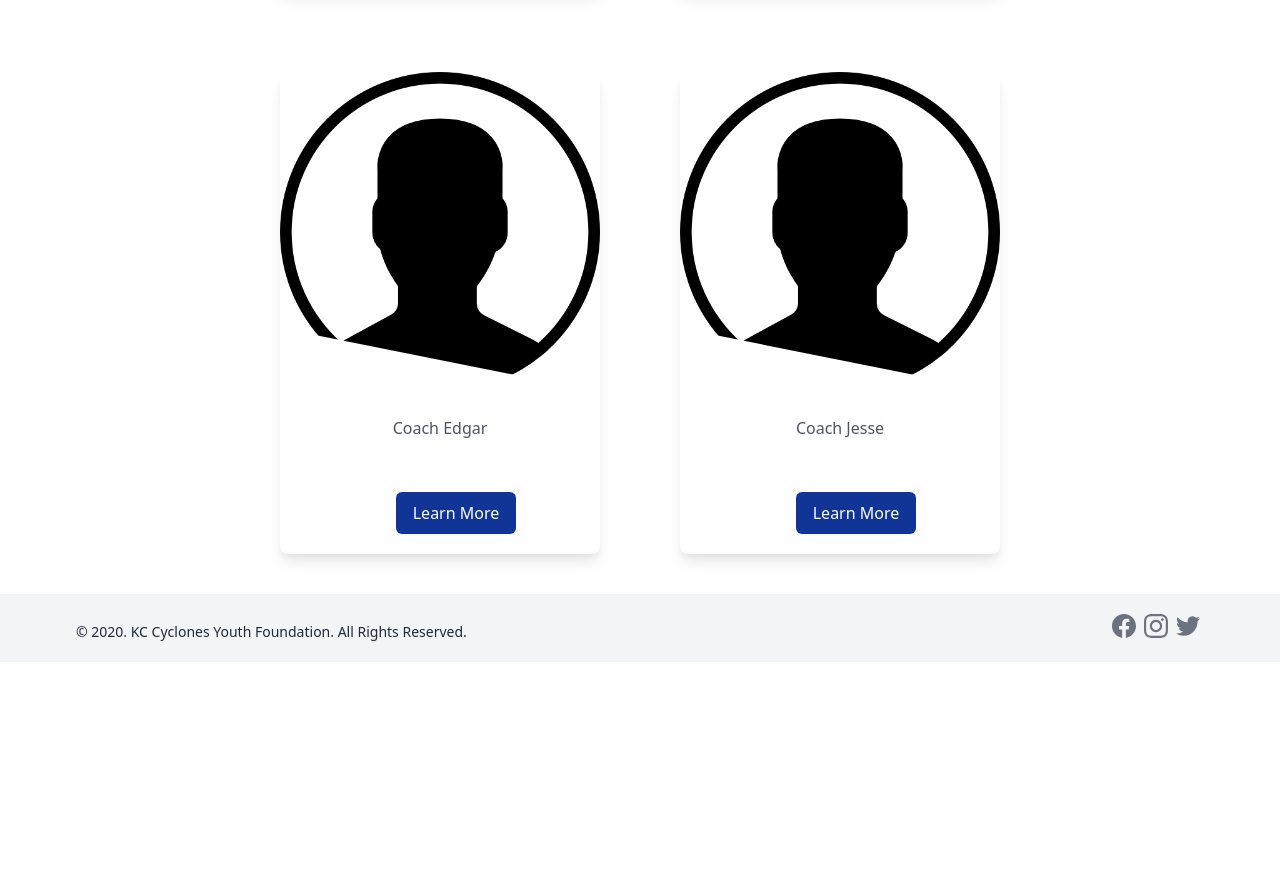
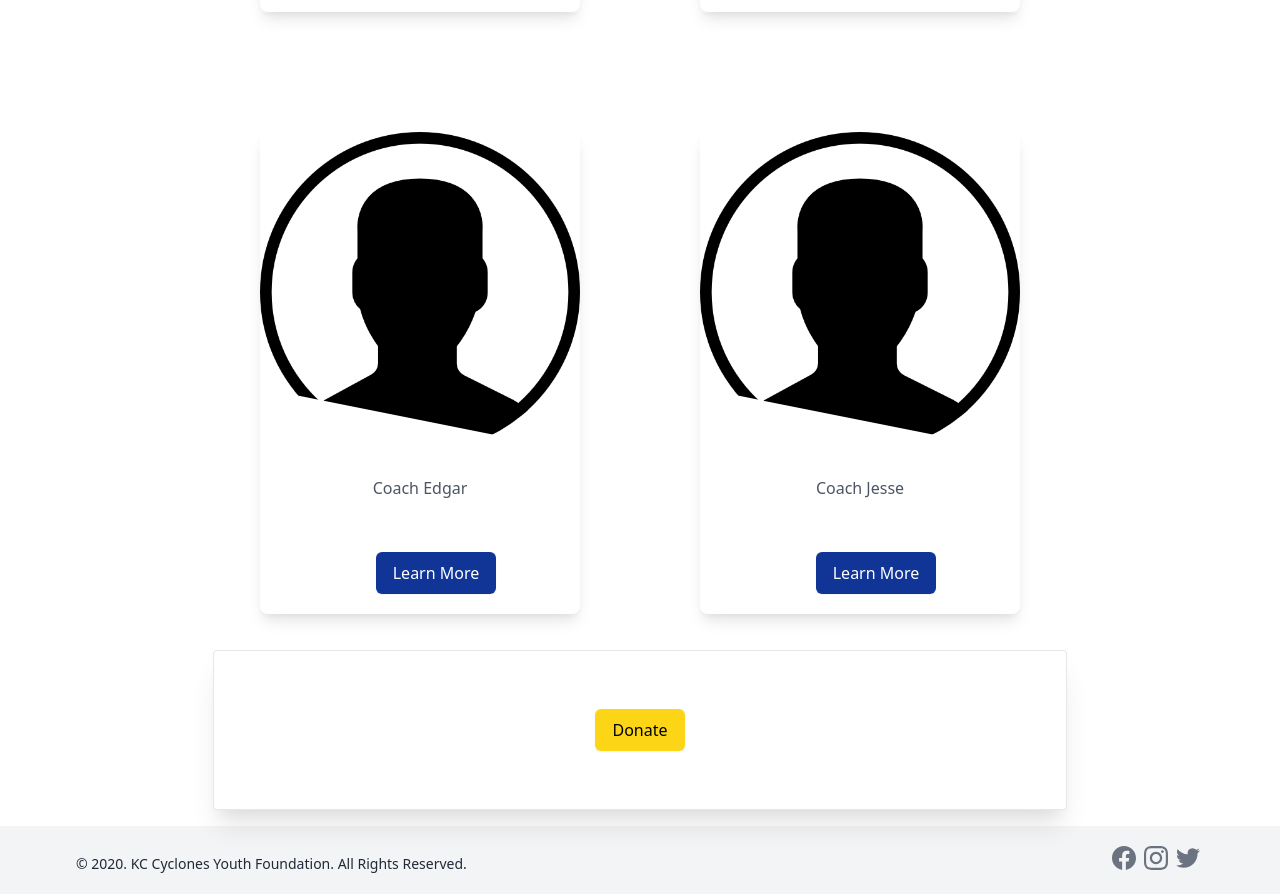
Before and after one commit to edgares7/kccyclonesyouth, a Vue app: page /coaches in a window 1280 px wide. Shown: the part 940-1834 px from the top of the page. Before the commit the page ends 1602 px from the top, so only its background shows below. Built offline with nearby package versions, Linux system fonts and the light colour scheme.

Commit message:
added donate component, and fixed carousel bug

```diff
--- a/src/assets/scss/_global.scss
+++ b/src/assets/scss/_global.scss
@@ -0,0 +1,12 @@
+.VueCarousel-slide-adjustableHeight {
+  display: block !important;
+}
+.VueCarousel-inner {
+  align-items: flex-start !important;
+}
+
+.VueCarousel-slide {
+  visibility: visible;
+  flex-basis: 100%!important;
+  width: 100%;
+}
--- a/src/components/Card.vue
+++ b/src/components/Card.vue
@@ -1,5 +1,5 @@
 <template>
-  <div class="">
+  <div class="m-5">
     <div class="w-80 rounded-lg overflow-hidden shadow-lg bg-white">
       <div
         class="relative z-10"
--- /dev/null
+++ b/src/components/Donate.vue
@@ -0,0 +1,27 @@
+<template>
+  <div class="w-2/3 h-40 bg-white flex items-center justify-center my-4 border rounded shadow-xl">
+    <a
+      href="https://www.gofundme.com/f/refugee-soccer-transport-amp-expansion?fbclid=IwAR0cQT7eLFc5sa2-ivFL-nyM_tWYjdQ7cYv5T698XIgnq-LCXvOF7rNQ1vk"
+      target="_blank"
+      class="whitespace-nowrap px-4 py-2 border border-transparent rounded-md shadow-sm text-base font-medium text-white donate"
+    >
+      Donate
+    </a>
+  </div>
+</template>
+
+<script>
+export default {
+  name: "Donate"
+};
+</script>
+
+<style lang="scss" scoped>
+.donate {
+  background-color: #FBD516;
+  color: #000000;
+  &:hover {
+    background-color: rgba($color: #FBD516, $alpha: 0.9);
+  }
+}
+</style>
--- a/src/components/Hero.vue
+++ b/src/components/Hero.vue
@@ -52,8 +52,9 @@
             >
               <div class="rounded-md shadow">
                 <a
-                  href="#"
+                  href="https://www.gofundme.com/f/refugee-soccer-transport-amp-expansion?fbclid=IwAR0cQT7eLFc5sa2-ivFL-nyM_tWYjdQ7cYv5T698XIgnq-LCXvOF7rNQ1vk"
                   class="w-full flex items-center justify-center px-8 py-3 border border-transparent text-base font-medium rounded-md text-white donate md:py-4 md:text-lg md:px-10"
+                  target="_blank"
                 >
                   Donate
                 </a>
--- a/src/components/Navigation.vue
+++ b/src/components/Navigation.vue
@@ -86,11 +86,16 @@
             </router-link>
           </nav>
           <div class="hidden md:flex items-center justify-end md:flex-1 lg:w-0">
-            <button
-              class="ml-8 whitespace-nowrap inline-flex items-center justify-center px-4 py-2 border border-transparent rounded-md shadow-sm text-base font-medium text-white donate"
+            <a
+              href="https://www.gofundme.com/f/refugee-soccer-transport-amp-expansion?fbclid=IwAR0cQT7eLFc5sa2-ivFL-nyM_tWYjdQ7cYv5T698XIgnq-LCXvOF7rNQ1vk"
+              target="_blank"
             >
-              Donate
-            </button>
+              <button
+                class="ml-8 whitespace-nowrap inline-flex items-center justify-center px-4 py-2 border border-transparent rounded-md shadow-sm text-base font-medium text-white donate"
+              >
+                Donate
+              </button>
+            </a>
           </div>
         </div>
       </div>
@@ -208,6 +213,8 @@
               <div>
                 <a
                   class="w-full flex items-center justify-center px-4 py-2 border border-transparent rounded-md shadow-sm text-base font-medium text-white donate"
+                  href="https://www.gofundme.com/f/refugee-soccer-transport-amp-expansion?fbclid=IwAR0cQT7eLFc5sa2-ivFL-nyM_tWYjdQ7cYv5T698XIgnq-LCXvOF7rNQ1vk"
+                  target="_blank"
                 >
                   Donate
                 </a>
--- a/src/views/About.vue
+++ b/src/views/About.vue
@@ -8,24 +8,24 @@
       </h1>
     </div>
     <div class="carousel">
-      <carousel :perPage="1" :autoplay="true" :loop="true" :centerMode="true">
+      <carousel :perPage="1" :autoplay="true" :loop="true" :centerMode="true" :adjustableHeight="false">
         <slide>
-          <img class="h-auro inline" src="@/assets/images/image1.jpg" alt="" />
+          <img class="inline" src="@/assets/images/image1.jpg" alt="" />
         </slide>
         <slide>
-          <img class="h-auro inline" src="@/assets/images/image2.jpg" alt="" />
+          <img class="inline" src="@/assets/images/image2.jpg" alt="" />
         </slide>
         <slide>
-          <img class="h-auro inline" src="@/assets/images/image3.jpg" alt="" />
+          <img class="inline" src="@/assets/images/image3.jpg" alt="" />
         </slide>
         <slide>
-          <img class="h-auro inline" src="@/assets/images/image4.jpg" alt="" />
+          <img class="inline" src="@/assets/images/image4.jpg" alt="" />
         </slide>
         <slide>
-          <img class="h-auro inline" src="@/assets/images/image5.jpg" alt="" />
+          <img class="inline" src="@/assets/images/image5.jpg" alt="" />
         </slide>
         <slide>
-          <img class="h-auro inline" src="@/assets/images/image6.jpg" alt="" />
+          <img class="inline" src="@/assets/images/image6.jpg" alt="" />
         </slide>
       </carousel>
     </div>
@@ -82,16 +82,19 @@
         lives in the United States.
       </p>
     </div>
+    <Donate />
   </div>
 </template>
 
 <script>
 import { Carousel, Slide } from "vue-carousel";
+import Donate from "@/components/Donate";
 export default {
   name: "About",
   components: {
     Carousel,
-    Slide
+    Slide,
+    Donate
   }
 };
 </script>
--- a/src/views/Coaches.vue
+++ b/src/views/Coaches.vue
@@ -1,5 +1,5 @@
 <template>
-  <div class="flex flex-col items-center justify-center mb-10">
+  <div class="flex flex-col items-center justify-center">
     <div class="header h-80 w-screen flex items-center justify-center">
       <h1
         class="text-4xl tracking-tight font-extrabold text-gray-900 sm:text-5xl md:text-6xl"
@@ -39,15 +39,18 @@
         />
       </router-link>
     </div>
+    <Donate />
   </div>
 </template>
 
 <script>
 import Card from "@/components/Card";
+import Donate from "@/components/Donate";
 export default {
   name: "Coaches",
   components: {
-    Card
+    Card,
+    Donate
   }
 };
 </script>
```
